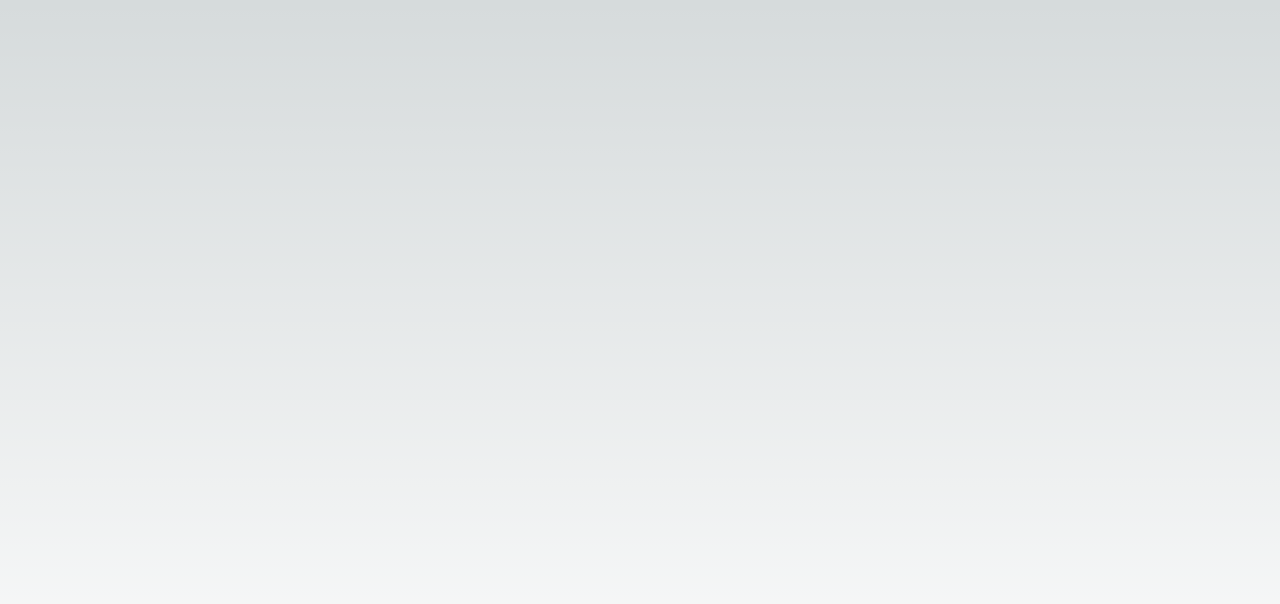
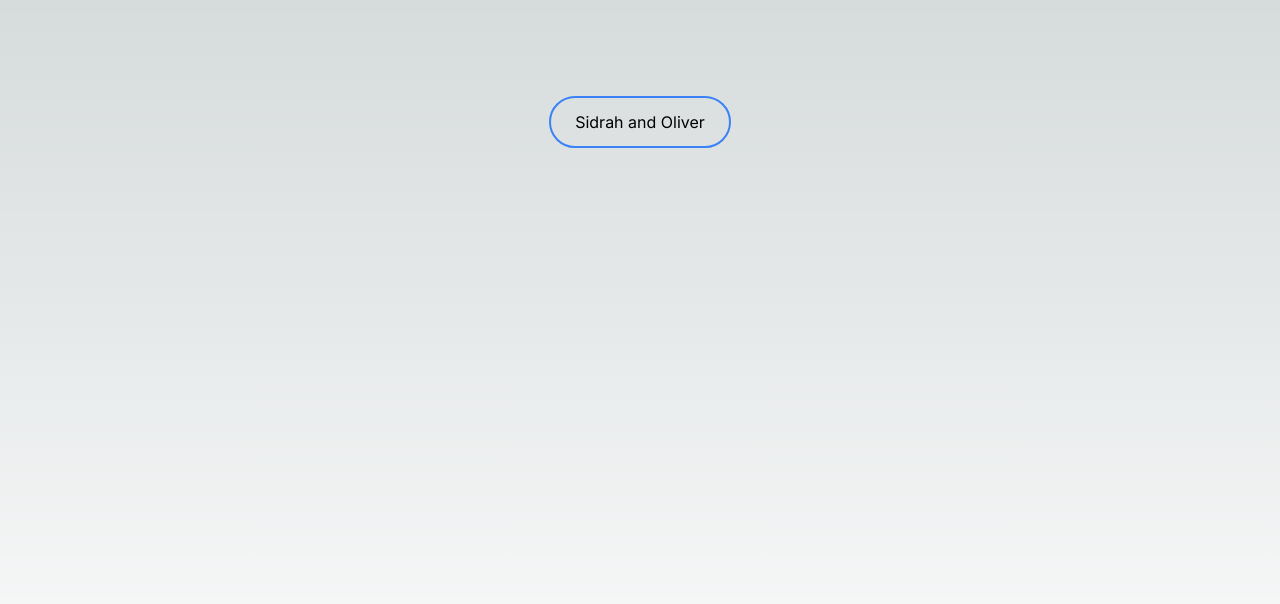
Before and after one commit to JumboCode/theatre-at-first, a Next.js app: page / in a window 1280 px wide. Shown: the top 604 px of the page. Built offline with nearby package versions, Linux system fonts and the light colour scheme.

Commit message:
Co-authored-by: Sidrah Fawzi <sidrahf@users.noreply.github.com>

```diff
--- a/src/components/button1.tsx
+++ b/src/components/button1.tsx
@@ -1,5 +1,25 @@
-export default function Button1() {
+"use client"
+
+export default function Button1(label: string) {
+
+    const handleClick = () => {
+        fetch("https://api.weather.gov/gridpoints/BOX/69,92/forecast")
+            .then((res) => res.json())
+            .then((json) => {
+                console.log("somethingggg");
+                console.log(json);
+            });
+    };
+
+    label = "Sidrah and Oliver";
+
     return (
-        <button></button>
+        <button
+            type="button"
+            onClick={handleClick}
+            className="p-3 px-6 border-2 border-blue-500 hover:bg-blue-500
+            hover:text-white duration-300 rounded-full">
+            {label}
+        </button>
     );
 }
```
